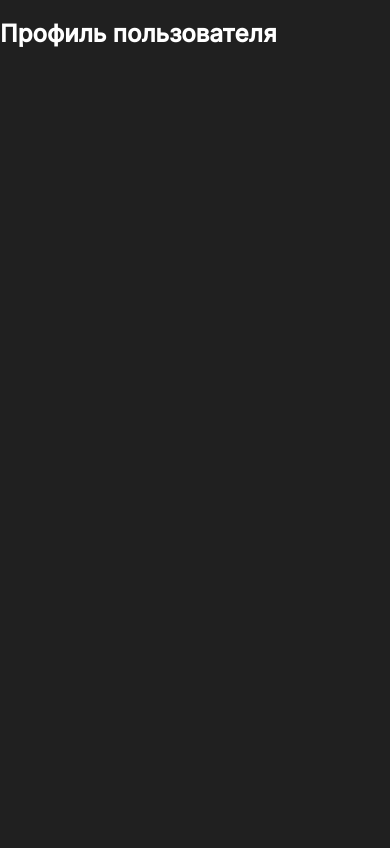
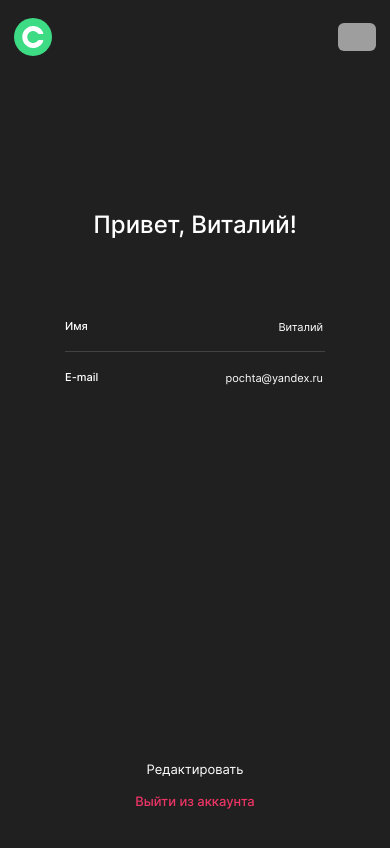
Before and after one commit to Julia-Papina/movies-explorer-frontend, a React (Create React App) app: page /profile in a window 390 px wide. Shown: the top 848 px of the page. Built offline with nearby package versions, Linux system fonts and the light colour scheme; grey boxes are pictures that could not be loaded.

Commit message:
номер макета в ридми, реализация профиля

```diff
--- a/src/components/App/App.js
+++ b/src/components/App/App.js
@@ -1,10 +1,9 @@
 import React from "react";
 import "./App.css";
 
-import { Routes, Route, useLocation } from "react-router-dom";
+import { Routes, Route } from "react-router-dom";
 
 import Main from "../Main/Main";
-import Footer from "../Footer/Footer";
 import Movies from "../Movies/Movies";
 import SavedMovies from "../SavedMovies/SavedMovies";
 import Register from "../Register/Register";
@@ -13,7 +12,7 @@ import Profile from "../Profile/Profile";
 import PageNotFound from "../PageNotFound/PageNotFound";
 
 function App() {
-  const { pathname } = useLocation();
+
 
   return (
     <div className="App">
@@ -29,11 +28,6 @@ function App() {
             <Route path="*" element={<PageNotFound />} />
           </Routes>
         </main>
-        {pathname === "/" ||
-        pathname === "/movies" ||
-        pathname === "/saved-movies" ? (
-          <Footer />
-        ) : null}
       </div>
     </div>
   );
--- a/src/components/Header/Header.css
+++ b/src/components/Header/Header.css
@@ -21,16 +21,12 @@
   padding: 18px 70px;
 }
 
-.header__wrapper {
+.header__nuv {
   display: flex;
   gap: 30px;
 }
 
-.header__buttons-wrapper {
-  display: flex;
-}
-
-.header__btn {
+.header__button {
   background-color: inherit;
   border: 0;
   padding: 8px 20px;
@@ -43,20 +39,11 @@
   text-decoration: none;
 }
 
-.header__btn_active {
+.header__button_active {
   background-color: #3ddc84;
   border-radius: 3px;
   box-sizing: border-box;
   color: black;
-}
-
-.header__wrapper_type_auth {
-  gap: 0px;
-  max-height: 30px;
-}
-
-.header__profile {
-  display: flex;
 }
 
 .header__link {
@@ -64,7 +51,7 @@
   width: 38px;
 }
 
-.header__btn:hover {
+.header__button:hover {
   opacity: 0.8;
 }
 
@@ -77,7 +64,7 @@
     padding: 18px 30px;
   }
 
-  .header__btn {
+  .header__button {
     font-size: 12px;
   }
 }
@@ -89,11 +76,11 @@
 }
 
 @media screen and (max-width: 350px) {
-  .header__btn {
+  .header__button {
     font-size: 10px;
   }
 
-  .header__wrapper {
+  .header__nuv {
     gap: 14px;
   }
 }
--- a/src/components/Header/Header.js
+++ b/src/components/Header/Header.js
@@ -18,12 +18,12 @@ function Header({ isAuth, props }) {
         </Link>
 
         { !isAuth ? (
-          <div className="header__wrapper">
-            <Link className="header__btn" to={"/signup"}>
+          <div className="header__nuv">
+            <Link className="header__button" to={"/signup"}>
               Регистрация
             </Link>
             <Link
-              className="header__btn header__btn_active"
+              className="header__button header__button_active"
               to={"/signin"}
             >
               Войти
--- a/src/components/Main/Main.js
+++ b/src/components/Main/Main.js
@@ -3,8 +3,8 @@ import AboutProject from "../AboutProject/AboutProject";
 import Techs from "../Techs/Techs";
 import AboutMe from "../AboutMe/AboutMe";
 import Portfolio from "../Portfolio/Portfolio";
-import Header from '../Header/Header';
-
+import Header from "../Header/Header";
+import Footer from "../Footer/Footer";
 
 function Main(props) {
   return (
@@ -15,7 +15,7 @@ function Main(props) {
       <Techs />
       <AboutMe />
       <Portfolio />
-
+      <Footer />
     </>
   );
 }
--- a/src/components/Movies/Movies.js
+++ b/src/components/Movies/Movies.js
@@ -1,6 +1,7 @@
 import MoviesCardList from "../MoviesCardList/MoviesCardList";
 import SearchForm from "../SearchForm/SearchForm";
 import Header from "../Header/Header";
+import Footer from "../Footer/Footer";
 
 function Movies() {
   return (
@@ -8,6 +9,7 @@ function Movies() {
       <Header isAuth={true} />
       <SearchForm />
       <MoviesCardList />
+      <Footer />
     </section>
   );
 }
--- a/src/components/Profile/Profile.css
+++ b/src/components/Profile/Profile.css
@@ -0,0 +1,122 @@
+.profile {
+  max-width: 410px;
+  display: flex;
+  flex-direction: column;
+  justify-content: center;
+  margin: 0 auto;
+}
+
+.profile__header {
+  text-align: center;
+  margin: 74px 0 123px 0;
+  font-size: 24px;
+  font-style: normal;
+  font-weight: 500;
+  line-height: normal;
+  color: #ffffff;
+}
+
+.profile__form {
+  max-width: 410px;
+}
+
+.profile__input-wrapper {
+  display: flex;
+  justify-content: space-between;
+  padding: 0 0 16px 0;
+  border-bottom: 1px solid #424242;
+}
+
+.profile__input-wrapper:last-of-type {
+  border-bottom: none;
+  padding: 0;
+}
+
+.profile__label {
+  font-weight: 500;
+  font-size: 11px;
+  line-height: normal;
+  color: #ffffff;
+  display: block;
+}
+
+.profile__input {
+  outline: none;
+  text-overflow: ellipsis;
+  white-space: nowrap;
+  border: none;
+  background-color: transparent;
+  font-weight: 400;
+  font-size: 11px;
+  line-height: normal;
+  text-align: right;
+  color: #ffffff;
+}
+
+.profile__input-error {
+  font-family: inherit;
+  font-style: normal;
+  font-weight: 400;
+  font-size: 10px;
+  line-height: 12px;
+  color: #ee3465;
+  margin: 4px 0 2px 0;
+  padding: 0;
+  display: block;
+  max-width: 396px;
+  opacity: 0;
+}
+
+.profile__register {
+  padding: 0;
+  margin: 200px 0 16px 0;
+  font-size: 13px;
+  line-height: normal;
+  background-color: inherit;
+  text-align: center;
+  cursor: pointer;
+  font-weight: 400;
+  border: none;
+  color: #ffffff;
+}
+
+.profile__exit {
+  font-size: 13px;
+  line-height: normal;
+  font-weight: 500;
+  text-align: center;
+  color: #ee3465;
+  padding: 0 0 70px 0;
+  cursor: pointer;
+  margin: 0;
+  text-decoration: none;
+}
+
+@media screen and (max-width: 769px) {
+  .profile__header {
+    margin: 236px 0 96px 0;
+  }
+
+  .profile__register {
+    margin: 190px 0 16px 0;
+  }
+}
+
+@media screen and (max-width: 450px) {
+  .profile {
+    max-width: 260px;
+    height: 100vh;
+  }
+
+  .profile__header {
+    margin: 70px 0 80px 0;
+  }
+
+  .profile__register {
+    margin: 357px 0 16px 0;
+  }
+
+  .profile__exit {
+    padding: 0 0 43px 0;
+  }
+}
--- a/src/components/Profile/Profile.js
+++ b/src/components/Profile/Profile.js
@@ -1,12 +1,60 @@
-import './Profile.css';
+import "./Profile.css";
+import Header from "../Header/Header";
+import { Link } from "react-router-dom";
 
-function Profile() {
-    return (
-        <div>
-            <h2>Профиль пользователя</h2>
-        </div>
-    )
+function Profile({ name = "Виталий", email = "pochta@yandex.ru" }) {
+  return (
+    <>
+      <Header isAuth={true} />
+      <section className="profile">
+        <h2 className="profile__header">Привет, Виталий!</h2>
+        <form className="profile__form" noValidate>
+          <div className="profile__input-wrapper">
+            <label htmlFor="name" className="profile__label">
+              Имя
+            </label>
+            <input
+              className="profile__input"
+              name="name"
+              id="name"
+              autoComplete="off"
+              type="name"
+              minLength="2"
+              maxLength="30"
+              defaultValue={"Виталий" || ""}
+              required
+            />
+          </div>
+          <span className="profile__input-error">Произошла ошибка...</span>
 
+          <div className="profile__input-wrapper">
+            <label htmlFor="email" className="profile__label">
+              E-mail
+            </label>
+            <input
+              className="profile__input"
+              name="email"
+              id="email"
+              autoComplete="off"
+              type="email"
+              minLength="2"
+              maxLength="30"
+              defaultValue={"pochta@yandex.ru" || ""}
+              required
+            />
+          </div>
+          <span className="profile__input-error">Произошла ошибка...</span>
+        </form>
+
+        <button type="button" className="profile__register">
+          Редактировать
+        </button>
+        <Link to="/signin" className="profile__exit">
+          Выйти из аккаунта
+        </Link>
+      </section>
+    </>
+  );
 }
 
 export default Profile;
--- a/src/components/SavedMovies/SavedMovies.js
+++ b/src/components/SavedMovies/SavedMovies.js
@@ -2,6 +2,7 @@ import './SavedMovies.css';
 import SearchForm from '../SearchForm/SearchForm';
 import MoviesCardList from '../MoviesCardList/MoviesCardList';
 import Header from '../Header/Header';
+import Footer from '../Footer/Footer';
 
 function SavedMovies() {
     return (
@@ -9,6 +10,7 @@ function SavedMovies() {
       <Header isAuth={true} />
       <SearchForm />
       <MoviesCardList />
+      <Footer />
     </section>
 
     )
```
Also changed, not shown: 1 other file (tests, documents, lock files or other folders). Lines whose indentation alone changed are shown as unchanged.
